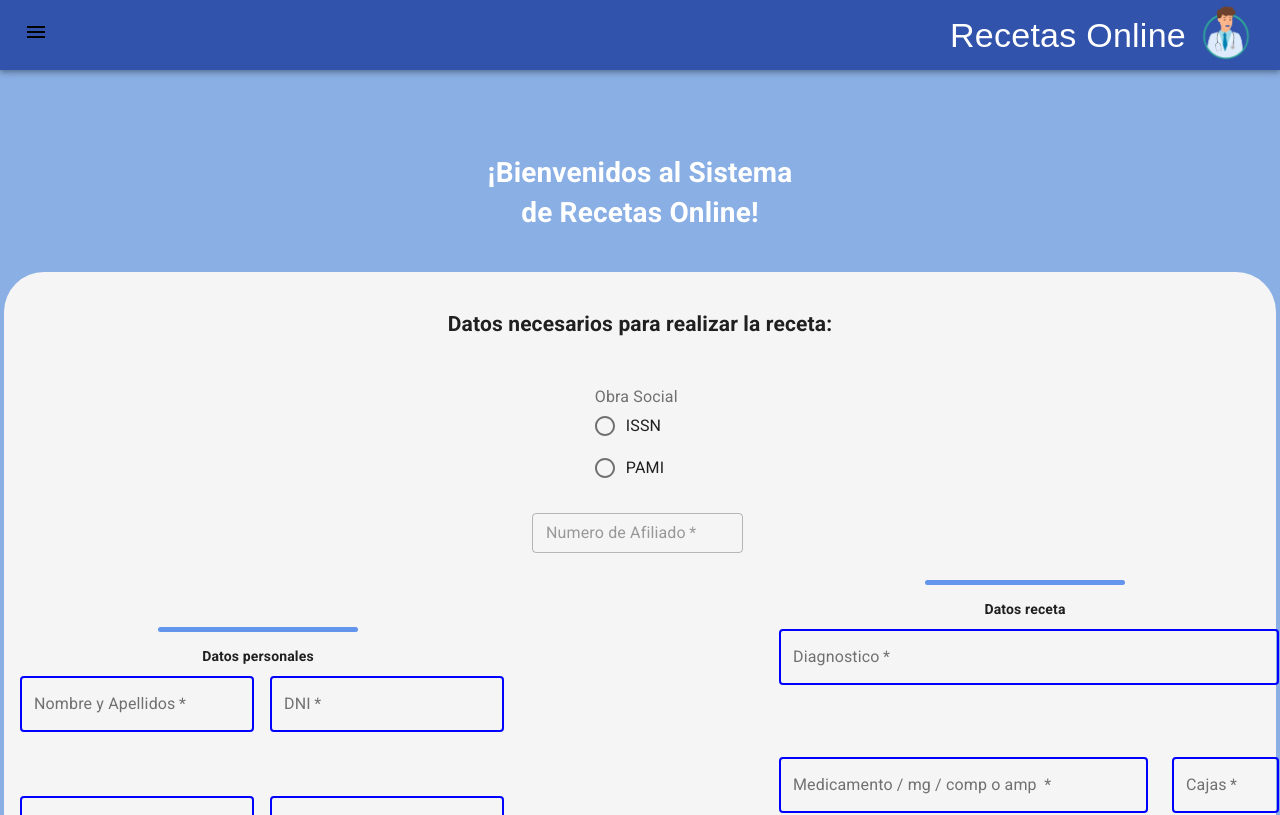
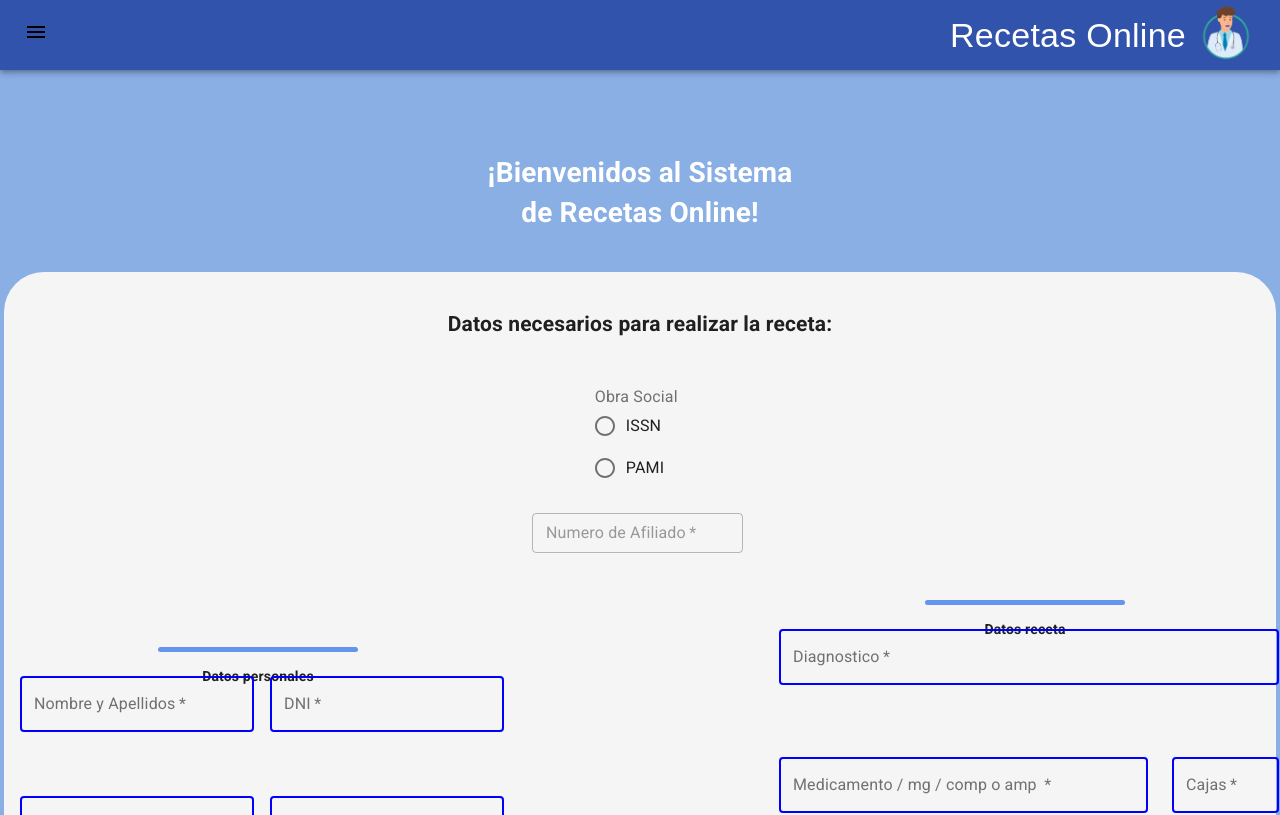
Before and after one commit to nahuelpaez86/WebRecetas, a React (Create React App) app: page /requerimientos in a window 1280 px wide. Shown: the top 815 px of the page. Built offline with nearby package versions, Linux system fonts and the light colour scheme.

Commit message:
Update Style.js

```diff
--- a/src/Componentes/Paciente/pages/Formulario/Componentes/Style.js
+++ b/src/Componentes/Paciente/pages/Formulario/Componentes/Style.js
@@ -56,7 +56,7 @@ import { makeStyles} from '@material-ui/core/styles';
      height:'5px',
      width:'200px',
      position:'relative',
-     bottom:'20px',
+     //bottom:'20px',
    },
    separador2:{
 
```
